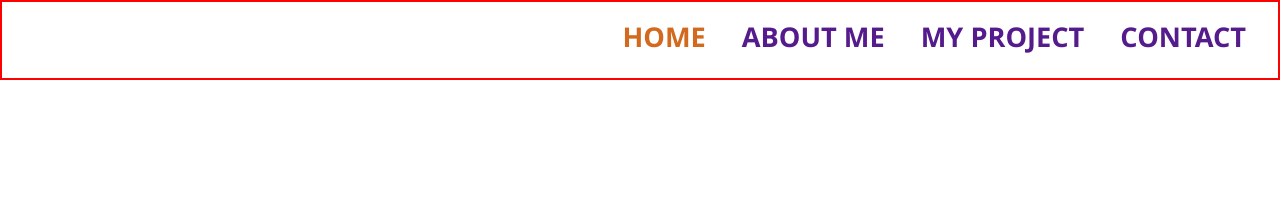
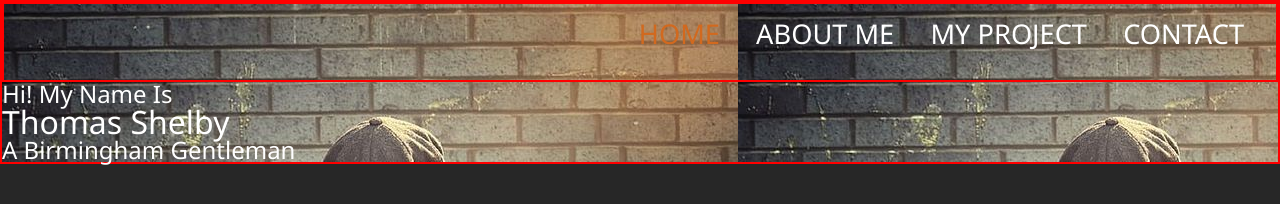
Before and after one commit to KazimAkyol/Thomas-Shelby_project, a plain HTML site: page index.html in a window 1280 px wide. Drawn offline with Linux system fonts and the light colour scheme.

Commit message:
8.commit

```diff
--- a/index.html
+++ b/index.html
@@ -29,6 +29,16 @@
             </ul>
         </nav>
 
+        <!-- HOME MAIN -->
+
+        <main class="home">
+            <h2>Hi! My Name Is</h2>
+            <h1 class="home__name">
+                Thomas <span class="home__name--last">Shelby</span>
+            </h1>
+            <h2>A Birmingham Gentleman</h2>
+        </main>
+
 
     </div>
 
--- a/scss/abstracts/_mixins.scss
+++ b/scss/abstracts/_mixins.scss
@@ -0,0 +1,7 @@
+//*****************************************************
+//*   MIXINS
+//*****************************************************
+
+@mixin soft($sec) {
+    transition: all $sec;
+}
--- a/scss/abstracts/_variables.scss
+++ b/scss/abstracts/_variables.scss
@@ -0,0 +1,11 @@
+//*****************************************************
+//*   VARIABLES
+//*****************************************************
+
+//colors
+$primary-color: #272727;
+$secondary-color: chocolate;
+$text-color: #fff;
+
+//fonts
+$font-family: "Segoe UI", Tahoma, Geneva, Verdana, sans-serif;
--- a/scss/components/_nav.scss
+++ b/scss/components/_nav.scss
@@ -18,14 +18,15 @@
         text-transform: uppercase;
         text-decoration: none;
         font-size: 1.7rem;
-        font-family: 'Segoe UI', Tahoma, Geneva, Verdana, sans-serif;
-        font-weight: 750;
+        font-family: $font-family;
+        font-weight: 550;
+        @include soft(0.9s);
 
         &:hover {
             color: blueviolet;
         }
         &--active{
-            color: chocolate;
+            color: $secondary-color;
         }
     }
 }
--- a/scss/main.scss
+++ b/scss/main.scss
@@ -1,14 +1,33 @@
 //abstracts
-@import './abstracts/mixins';
-@import './abstracts/variables';
+@import "./abstracts/mixins";
+@import "./abstracts/variables";
 //base
-@import './base/reset';
+@import "./base/reset";
 //components
-@import './components/footer';
-@import './components/nav';
-@import './components/responsive';
+@import "./components/footer";
+@import "./components/nav";
+@import "./components/responsive";
 //pages
-@import './pages/about';
-@import './pages/contact';
-@import './pages/home';
-@import './pages/projects';
+@import "./pages/about";
+@import "./pages/contact";
+@import "./pages/home";
+@import "./pages/projects";
+
+body {
+  font-family: $font-family;
+  background-color: $primary-color;
+  height: 100vh;
+  line-height: 1;
+  color: $text-color;
+}
+
+a {
+  color: $text-color;
+  text-decoration: none;
+}
+
+h1,
+h2,
+h3 {
+  font-weight: 550;
+}
--- a/scss/pages/_home.scss
+++ b/scss/pages/_home.scss
@@ -0,0 +1,8 @@
+//*****************************************************
+//*   HOME PAGE
+//*****************************************************
+
+.home-bgImg-container{
+    border: 2px solid red;
+    background-image: url(../../img/Thomas.jpg);
+}
```
Also changed, not shown: css/main.css, 1 other file.
